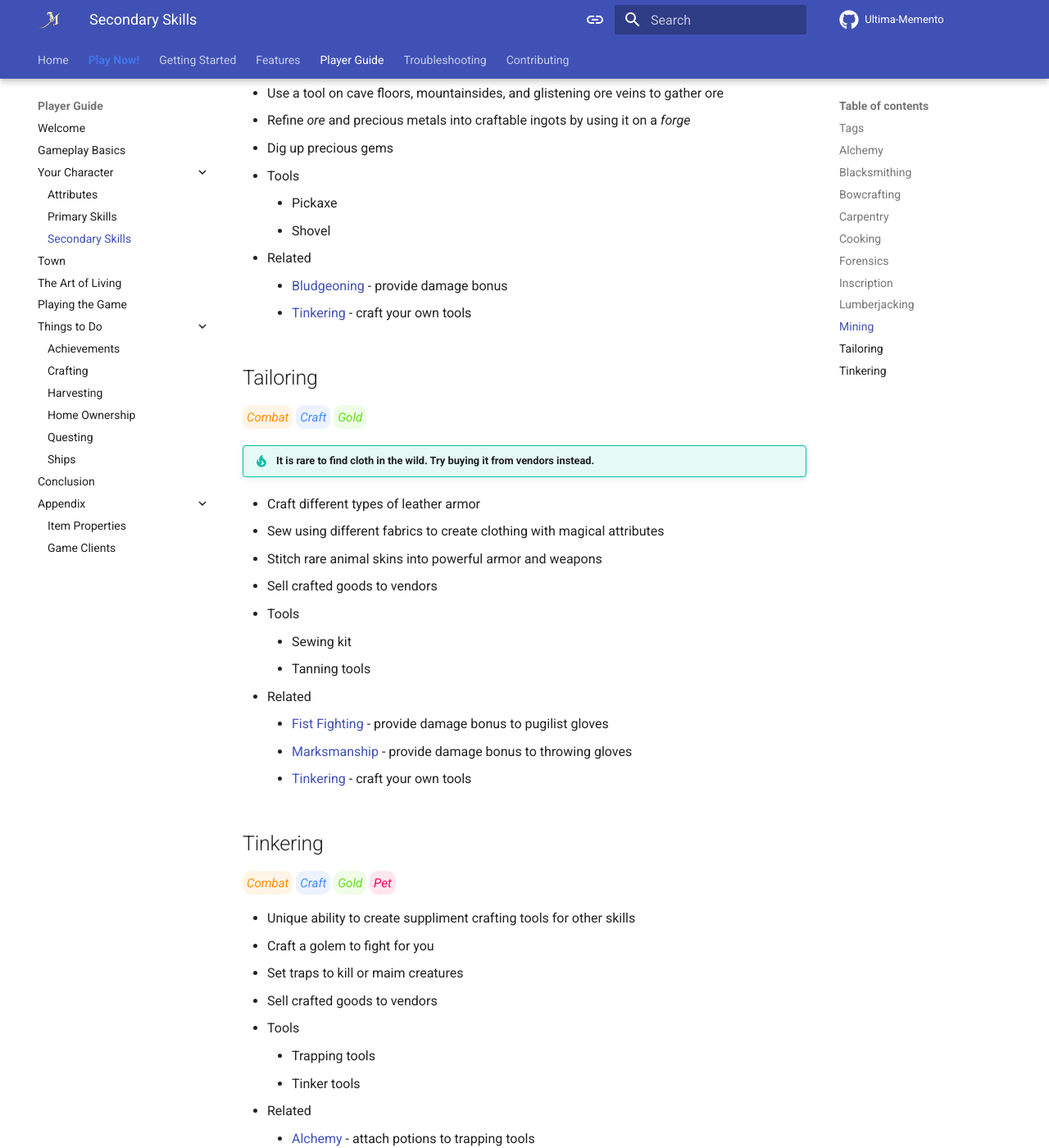
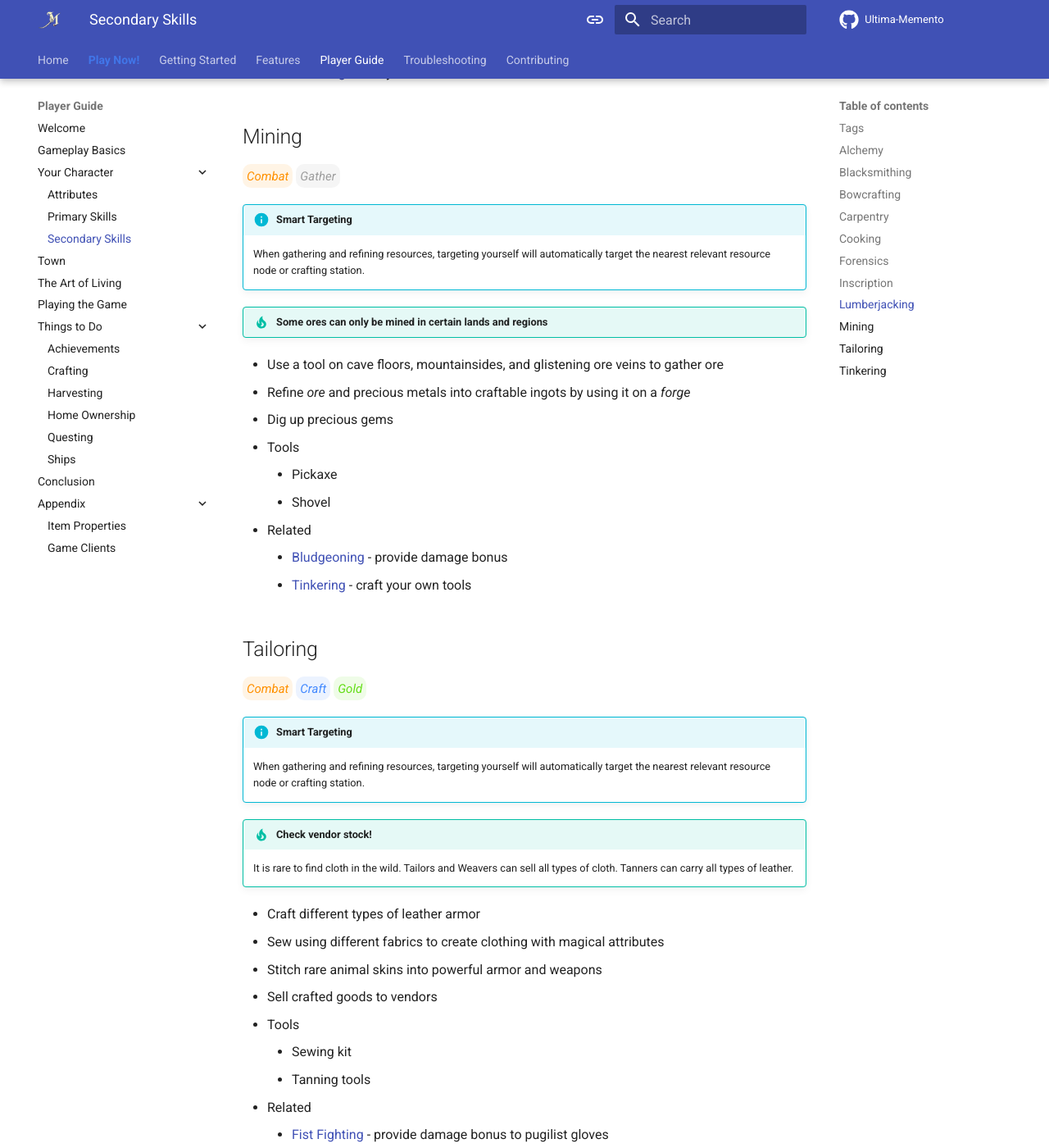
Before and after one commit to Jascen/Memento-Site, an MkDocs documentation site: the page built from docs/guide/skills-secondary.md, in a window 1280 px wide and 1400 px high, scrolled down 5045 px. Shown: the whole window at 82% size. Built offline with MkDocs 1.6.1 and Material for MkDocs 9.7.7, drawn with Linux system fonts in a browser that asks for light colours; comment, search, counter and statistics services are not loaded; some of the changed text lies outside the part shown.

Commit message:
- Add smart targeting tip - Add skinning knife tip - Add tip about who to buy cloth/leather from

```diff
--- /dev/null
+++ b/docs/guide/_tip_smart-targeting.md
@@ -0,0 +1,2 @@
+!!! info "Smart Targeting"
+	When gathering and refining resources, targeting yourself will automatically target the nearest relevant resource node or crafting station.
--- a/docs/guide/skills-secondary.md
+++ b/docs/guide/skills-secondary.md
@@ -89,6 +89,8 @@ In an effort to make resource *Gathering* and *Crafting* skills more accessible,
 *Magic*{ .chip .chip-example }
 *Pet*{ .chip .chip-bug }
 
+!!! tip "A skinning knife can be used without being equipped. If you do equip it, it will automatically carve corpses you loot."
+
 - Determine who has interacted with a corpse or container by using this skill on it
 - Stitch bones into impenetrable armors
 - Dig up graves to uncover treasure and bones to craft with, but watch out for the law!
@@ -125,6 +127,8 @@ In an effort to make resource *Gathering* and *Crafting* skills more accessible,
 *Combat*{ .chip .chip-warning }
 *Gather*{ .chip .chip-quote }
 
+--8<-- "docs/guide/_tip_smart-targeting.md"
+
 !!! tip "Some woods can only be mined in certain lands and regions"
 
 - Use an axe and target trees to harvest logs
@@ -138,6 +142,8 @@ In an effort to make resource *Gathering* and *Crafting* skills more accessible,
 ## Mining
 *Combat*{ .chip .chip-warning }
 *Gather*{ .chip .chip-quote }
+
+--8<-- "docs/guide/_tip_smart-targeting.md"
 
 !!! tip "Some ores can only be mined in certain lands and regions"
 
@@ -156,7 +162,10 @@ In an effort to make resource *Gathering* and *Crafting* skills more accessible,
 *Craft*{ .chip .chip-note }
 *Gold*{ .chip .chip-question }
 
-!!! tip "It is rare to find cloth in the wild. Try buying it from vendors instead."
+--8<-- "docs/guide/_tip_smart-targeting.md"
+
+!!! tip "Check vendor stock!"
+	It is rare to find cloth in the wild. Tailors and Weavers can sell all types of cloth. Tanners can carry all types of leather.
 
 - Craft different types of leather armor
 - Sew using different fabrics to create clothing with magical attributes
```
